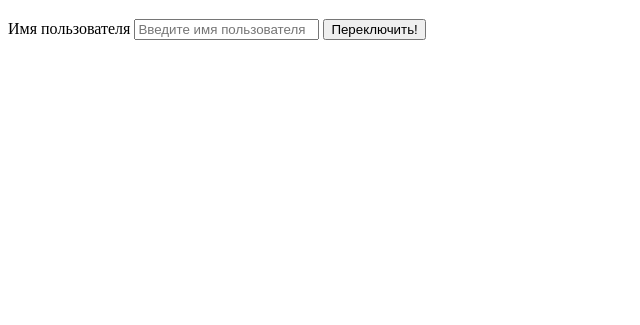
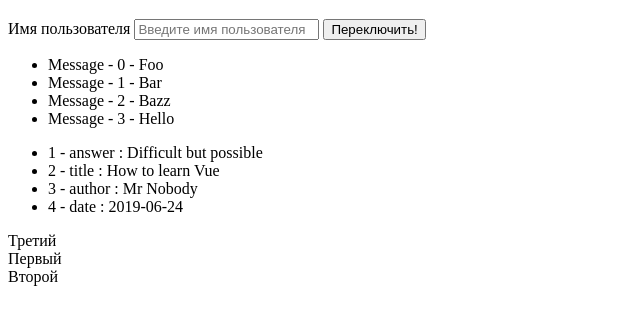
Before and after one commit to Redrica/vue_learning, a plain HTML site: page index.html in a window 1280 px wide. Shown: the part 61-386 px from the top of the page, without its empty margins (0-640 px from the left). Drawn offline with nearby package versions, Linux system fonts and the light colour scheme.

Commit message:
Some more Vue

```diff
--- a/index.html
+++ b/index.html
@@ -183,6 +183,24 @@
         <input placeholder="Введите адрес email">
       </template>
       <button v-show="show">Переключить!</button>
+    </div>
+
+    <ul id="list">
+      <li v-for="(item, index) of items">
+        {{ parentMessage }} - {{ index }} - {{ item.message }}
+      </li>
+    </ul>
+
+    <ul id="list2">
+      <li v-for="(word, key, number) in object">
+        {{ number + 1 }} - {{ key }} : {{ word }}
+      </li>
+    </ul>
+
+    <div id="element">
+      <div v-for="item in items" v-bind:key="item.id">
+        {{ item.message }}
+      </div>
     </div>
 
     <script src="https://cdn.jsdelivr.net/npm/axios@0.12.0/dist/axios.min.js"></script>
@@ -470,6 +488,51 @@
 
 
       })
+
+      var list = new Vue({
+          el: "#list",
+          data: {
+              parentMessage: 'Message',
+              items: [
+                  { message: 'Foo'},
+                  { message: 'Bar'},
+                  { message: 'Bazz'},
+                  { message: 'Hello'}
+              ]
+          }
+      })
+
+      var listTwo = new Vue({
+          el: "#list2",
+          data: {
+              object: {
+                  answer: 'Difficult but possible',
+                  title: 'How to learn Vue',
+                  author: 'Mr Nobody',
+                  date: '2019-06-24'
+              }
+          }
+      })
+
+      var elem = new Vue ({
+          el: "#element",
+          data: {
+              items: [
+                  {
+                      id: 3,
+                      message: 'Третий'
+                  },
+                  {
+                      id: 1,
+                      message: 'Первый'
+                  },
+                  {
+                      id: 2,
+                      message: 'Второй'
+                  }
+              ]
+          }
+      })
     </script>
   </body>
 </html>
```
